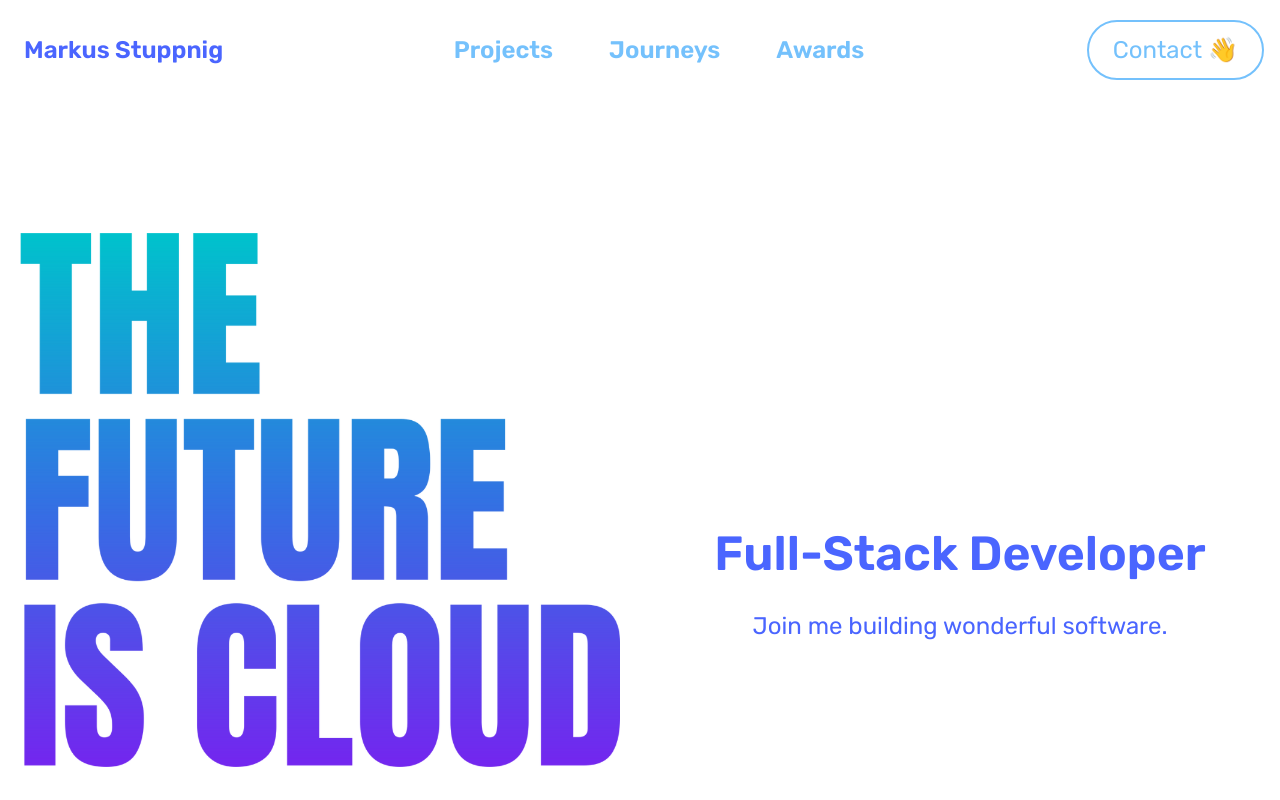
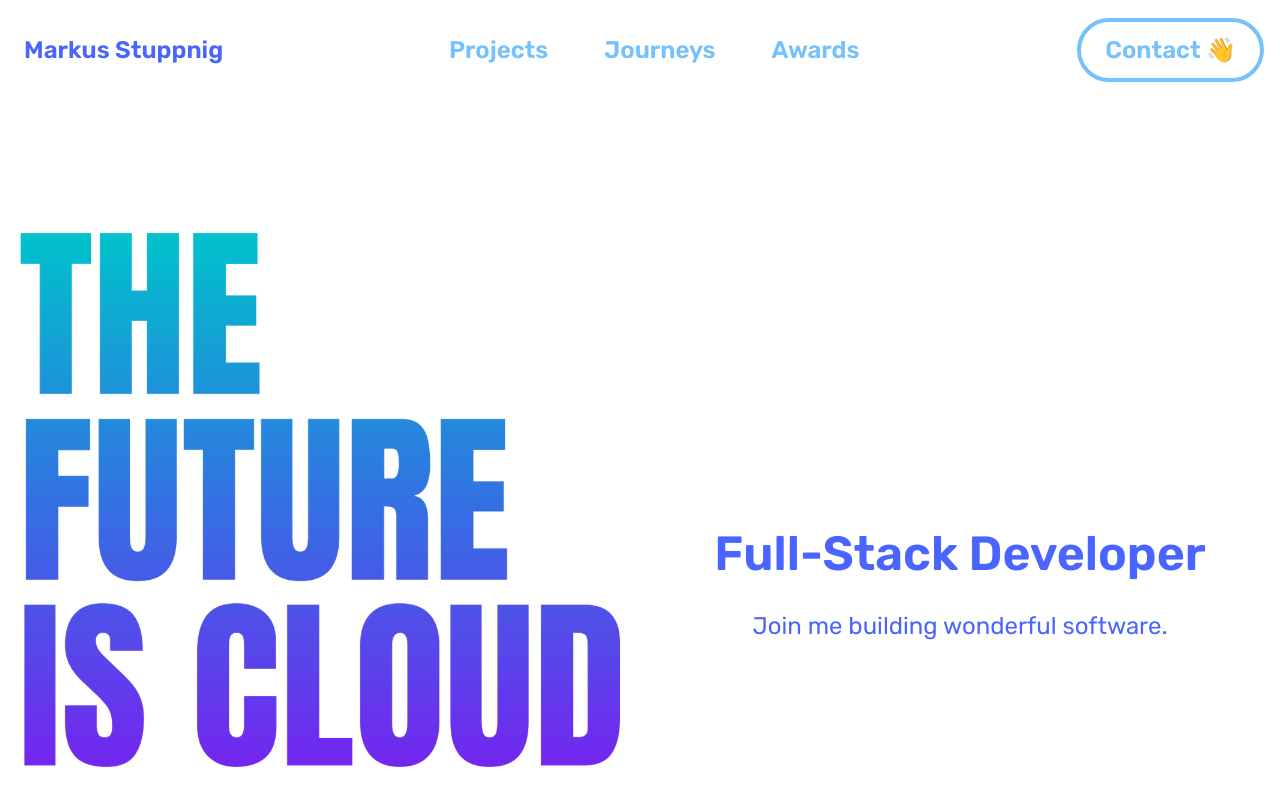
Before and after one commit to Markus-Stuppnig/Website, a Next.js app: page / in a window 1280 px wide. Shown: the top 800 px of the page. Built offline with nearby package versions, Linux system fonts and the light colour scheme.

Commit message:
improves size of contactbutton text and border width

```diff
--- a/components/ContactButton/ContactButton.tsx
+++ b/components/ContactButton/ContactButton.tsx
@@ -6,9 +6,9 @@ const ContactButton = () => {
 		<div className="flex">
 			<Link
 				href="/contact"
-				className="flex items-center border border-primary border-2 hover:border-secondary justify-center text-primary bg-transparent hover:bg-secondary hover:text-white ease-in-out duration-300 rounded-full"
+				className="flex items-center border border-primary border-4 hover:border-secondary justify-center text-primary bg-transparent hover:bg-secondary hover:text-white ease-in-out duration-300 rounded-full"
 			>
-				<p className="rounded-full py-3 px-6">
+				<p className="rounded-full py-3 px-6 font-semibold">
 					Contact 👋
 				</p>
 			</Link>
```
